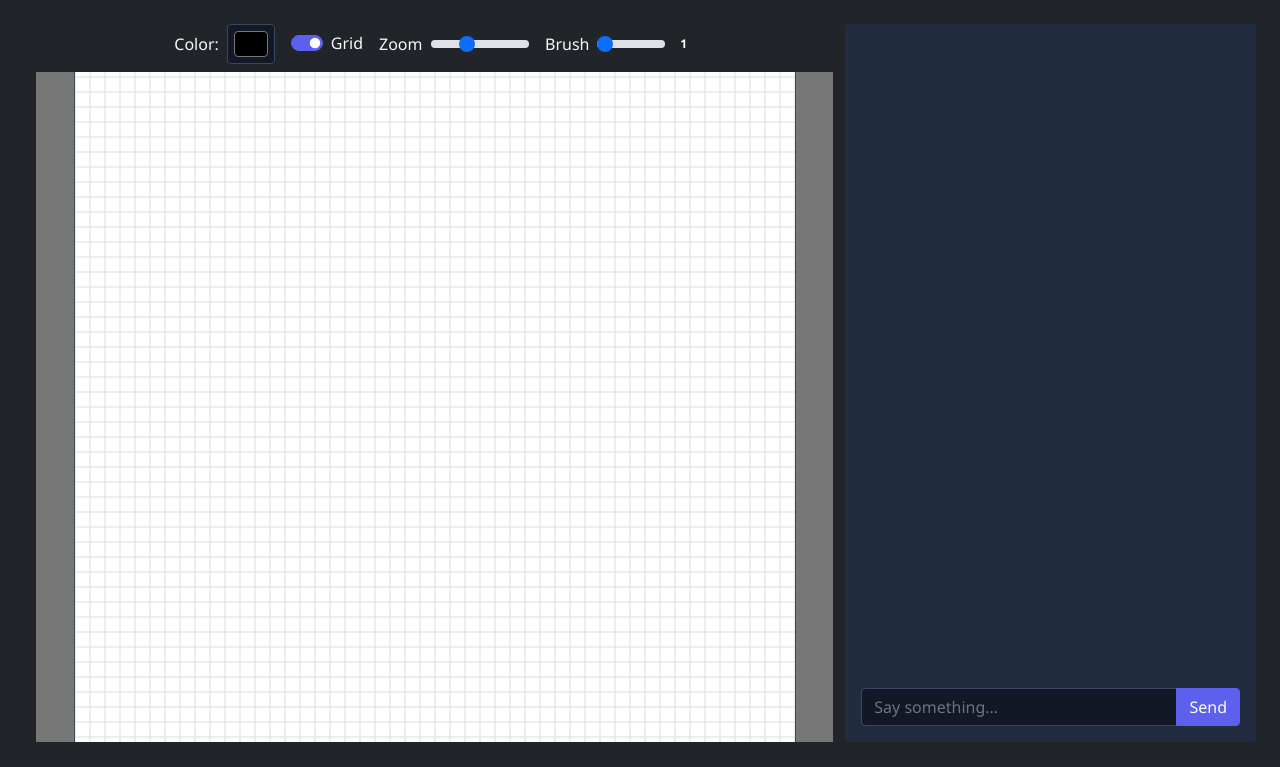
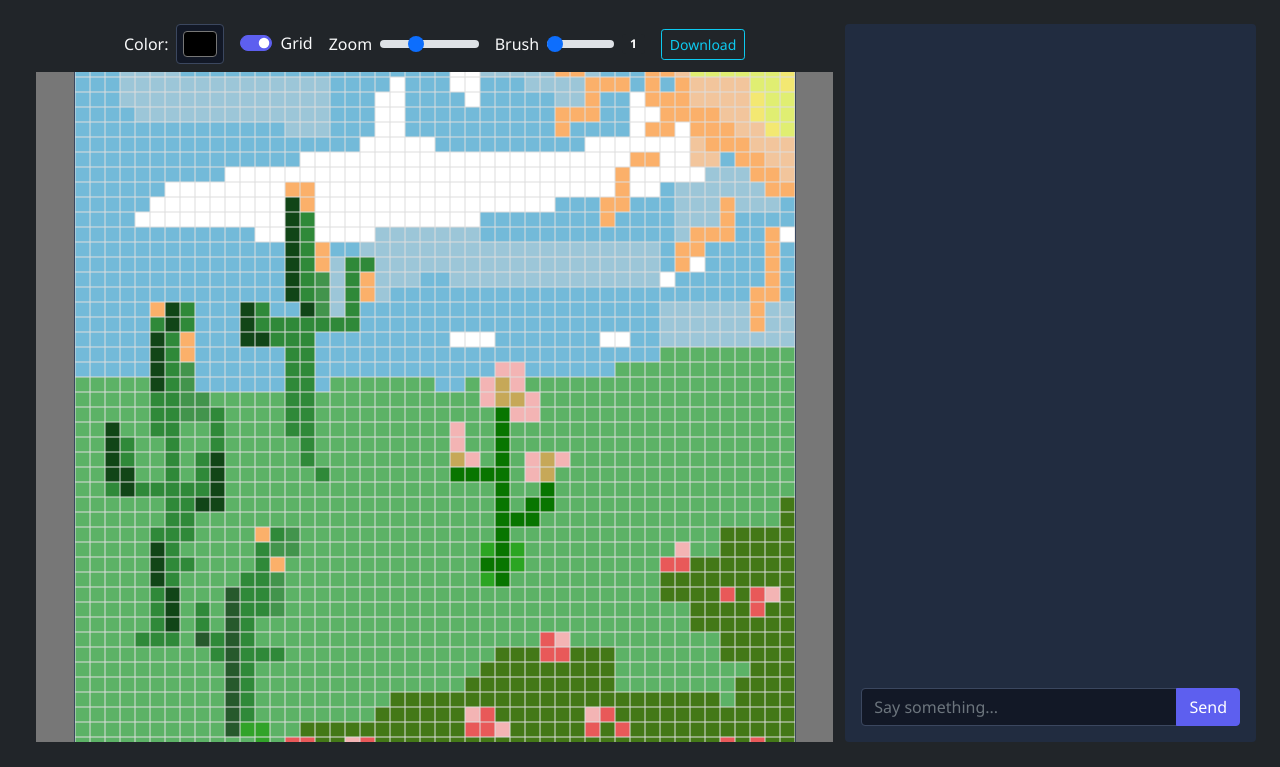
Before and after one commit to hns101/PixelPub-CS50-Final-Project, a Flask app: page /pub/1 in a window 1280 px wide. Shown: the part 56-823 px from the top of the page. Run offline with Flask 3, Linux system fonts and the light colour scheme; the first user in the database is signed in; data comes from the database, SQL or seed files in the repository; data that the repository does not hold is empty; some libraries are stand-ins or nearby versions.

Commit message:
added download button

```diff
--- a/static/js/pub_canvas.js
+++ b/static/js/pub_canvas.js
@@ -7,6 +7,7 @@ document.addEventListener('DOMContentLoaded', () => {
     const zoomSlider = document.getElementById('zoom-slider');
     const brushSlider = document.getElementById('brush-slider');
     const brushSizeDisplay = document.getElementById('brush-size-display');
+    const downloadBtn = document.getElementById('download-btn'); // New element
     const chatMessages = document.getElementById('chat-messages');
     const chatForm = document.getElementById('chat-form');
     const chatInput = document.getElementById('chat-input');
@@ -17,14 +18,13 @@ document.addEventListener('DOMContentLoaded', () => {
     const CANVAS_ID = canvas.dataset.canvasId;
     const GRID_WIDTH = parseInt(canvas.dataset.canvasWidth, 10);
     const GRID_HEIGHT = parseInt(canvas.dataset.canvasHeight, 10);
-    const IS_COMMUNITY = canvas.dataset.isCommunity === 'true';
 
     const GRID_COLOR = "#DDDDDD";
     let canvasData = JSON.parse(canvas.dataset.canvasData);
 
     // --- State Management ---
     let zoomLevel = 15;
-    let brushSize = 1; // Re-implemented brush size
+    let brushSize = 1;
     const MIN_ZOOM = 2;
     const MAX_ZOOM = 40;
     let selectedColor = colorPicker.value;
@@ -126,6 +126,14 @@ document.addEventListener('DOMContentLoaded', () => {
             brushSizeDisplay.textContent = brushSize;
         });
 
+        // NEW: Download button listener
+        downloadBtn.addEventListener('click', () => {
+            const link = document.createElement('a');
+            link.download = 'pixelpub-art.png';
+            link.href = canvas.toDataURL('image/png');
+            link.click();
+        });
+
         canvas.addEventListener('mousedown', (e) => {
             isDrawing = true;
             applyBrush(getCoords(e).x, getCoords(e).y);
--- a/templates/pub.html
+++ b/templates/pub.html
@@ -26,12 +26,15 @@
                     <input type="range" class="form-range" min="2" max="40" id="zoom-slider">
                 </div>
 
-                <!-- NEW: Brush Size Slider -->
+                <!-- Brush Size Slider -->
                 <div class="d-flex align-items-center" style="width: 150px;">
                     <span class="me-2">Brush</span>
                     <input type="range" class="form-range" min="1" max="8" value="1" id="brush-slider">
                     <span id="brush-size-display" class="badge bg-dark ms-2">1</span>
                 </div>
+
+                <!-- NEW: Download Button -->
+                <button type="button" class="btn btn-outline-info btn-sm ms-3" id="download-btn">Download</button>
             </div>
 
             <!-- The Canvas Container -->
--- a/templates/settings.html
+++ b/templates/settings.html
@@ -19,7 +19,6 @@
             <label for="color-picker" class="form-label">Color</label>
             <input type="color" class="form-control form-control-color w-100 mb-3" id="color-picker" value="#000000" title="Choose your color">
 
-            <!-- NEW: Brush Size Slider -->
             <label for="brush-slider" class="form-label">Brush Size</label>
             <div class="d-flex align-items-center mb-3">
                 <input type="range" class="form-range" min="1" max="5" value="1" id="brush-slider">
@@ -33,6 +32,9 @@
 
             <button id="clear-button" class="btn btn-secondary w-100 mb-3">Clear Canvas</button>
 
+            <!-- NEW: Download Button -->
+            <button type="button" class="btn btn-outline-info w-100 mb-3" id="download-btn">Download as PNG</button>
+
             <form action="/settings" method="post" id="avatar-form">
                 <input type="hidden" name="avatar_data" id="avatar-data-input">
                 <button type="submit" class="btn btn-primary w-100">Save Avatar</button>
@@ -41,9 +43,7 @@
     </div>
 </div>
 
-<!-- Special JS for this page -->
 <script>
-    // Pass initial data from Flask to JS
     const currentAvatarData = JSON.parse('{{ current_avatar_data | safe }}');
 </script>
 <script src="/static/js/avatar_editor.js"></script>
```
Also changed, not shown: static/js/avatar_editor.js (+11 -18 lines), project.db.
